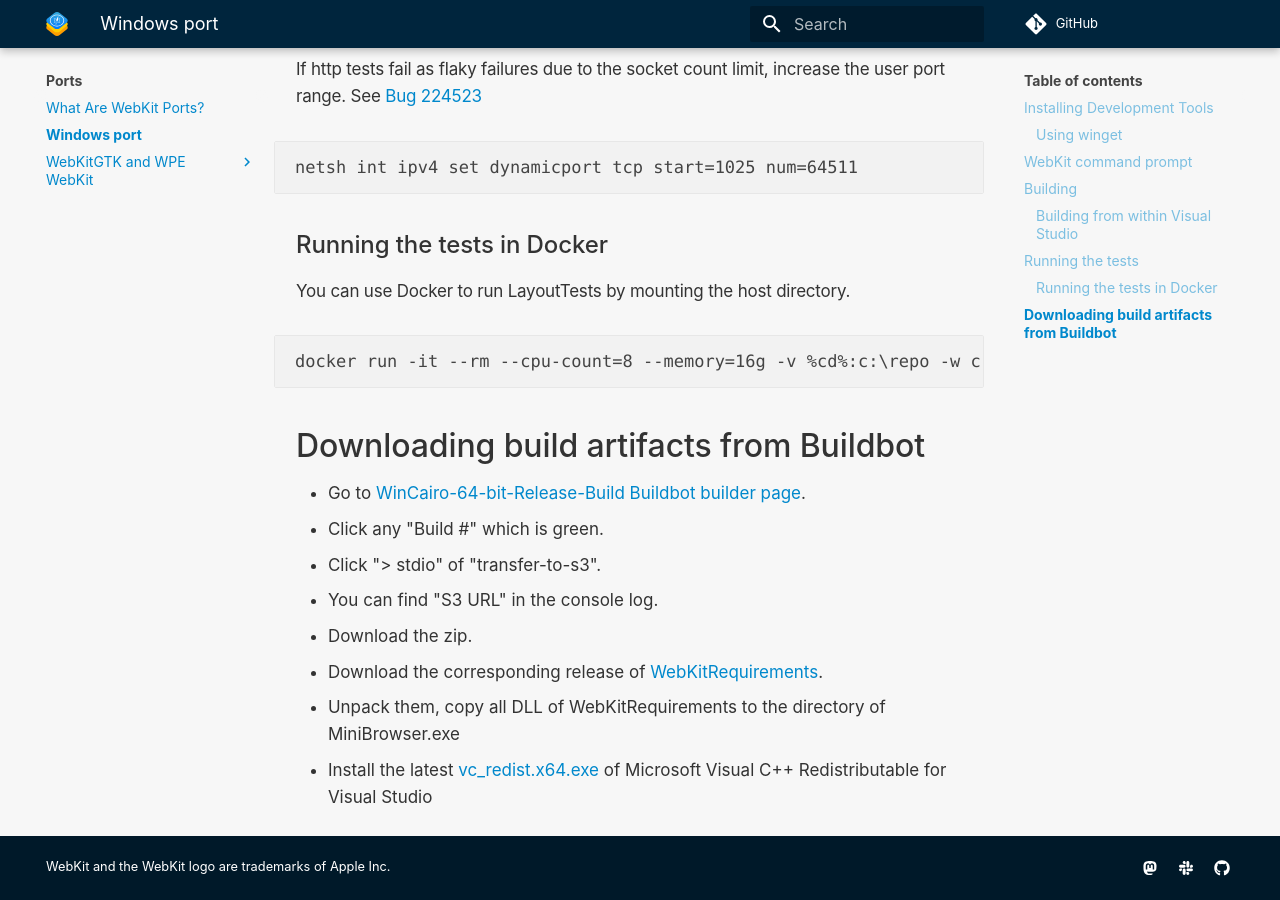
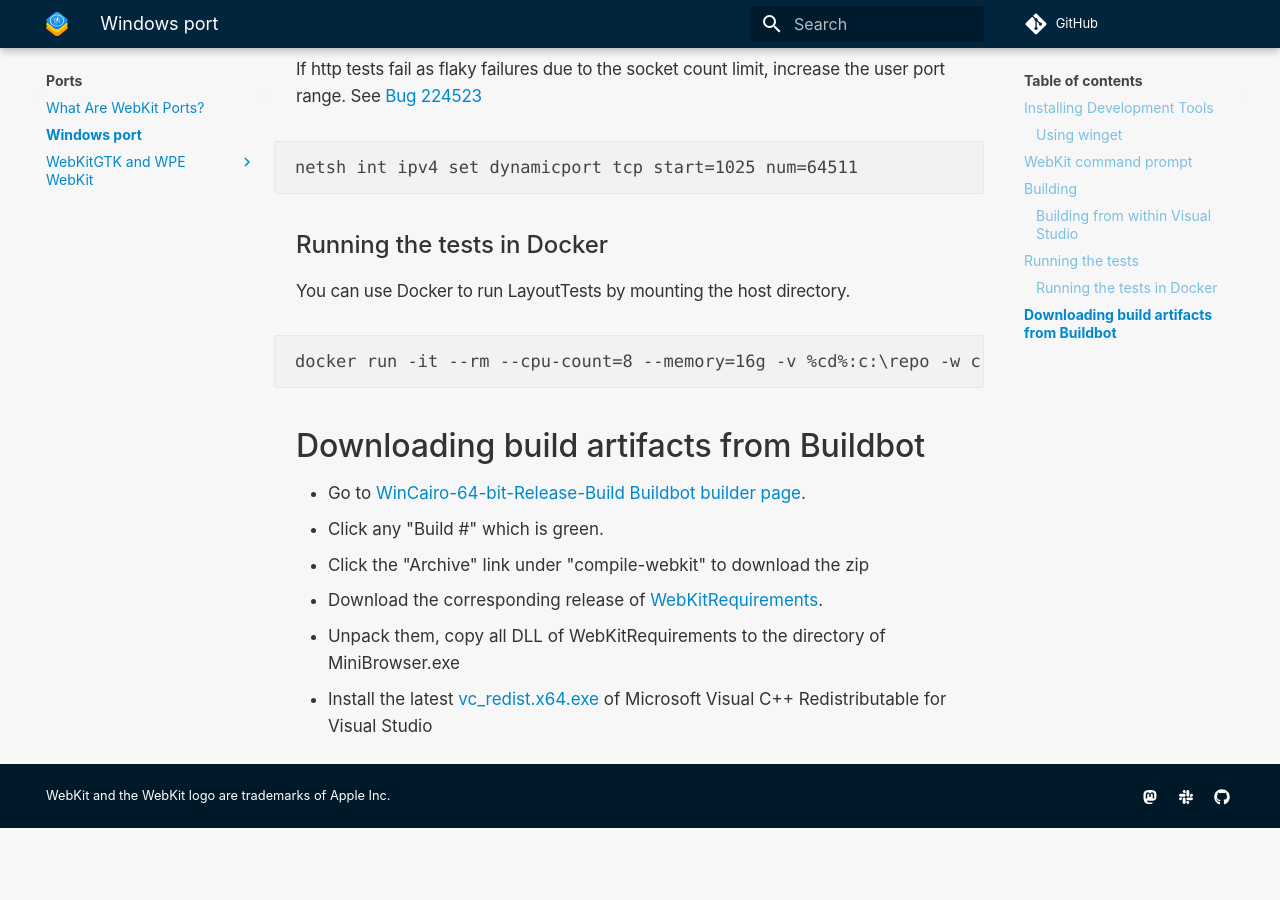
Before and after one commit to WebKit/Documentation, an MkDocs documentation site: the page built from docs/Ports/WindowsPort.md, in a window 1280 px wide and 900 px high, scrolled down 5110 px. Built offline with MkDocs 1.6.1 and Material for MkDocs 9.7.7, drawn with Linux system fonts in a browser that asks for light colours; comment, search, counter and statistics services are not loaded; after the commit the page ends 5938 px from its top, so only the background shows below that.

Commit message:
Update WindowsPort.md
Update instructions for finding windows build archive

```diff
--- a/docs/Ports/WindowsPort.md
+++ b/docs/Ports/WindowsPort.md
@@ -202,9 +202,7 @@ docker run -it --rm --cpu-count=8 --memory=16g -v %cd%:c:\repo -w c:\repo webkit
 
  * Go to [WinCairo-64-bit-Release-Build Buildbot builder page](https://build.webkit.org/#/builders/731).
  * Click any "Build #" which is green.
- * Click "> stdio" of "transfer-to-s3".
- * You can find "S3 URL" in the console log.
- * Download the zip.
+ * Click the "Archive" link under "compile-webkit" to download the zip
  * Download the corresponding release of [WebKitRequirements](https://github.com/WebKitForWindows/WebKitRequirements/releases).
  * Unpack them, copy all DLL of WebKitRequirements to the directory of MiniBrowser.exe
  * Install the latest [vc_redist.x64.exe](https://docs.microsoft.com/en-us/cpp/windows/latest-supported-vc-redist) of Microsoft Visual C++ Redistributable for Visual Studio
```
